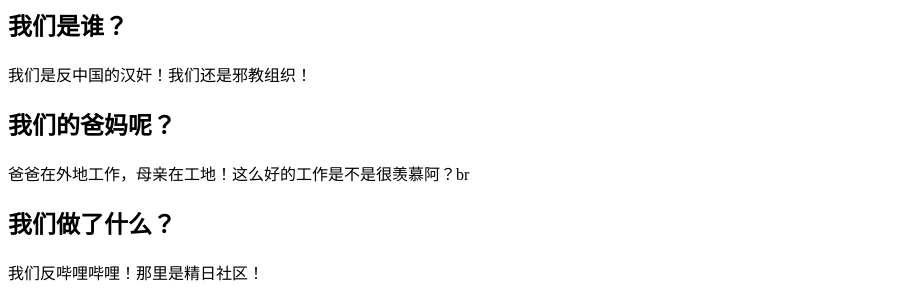
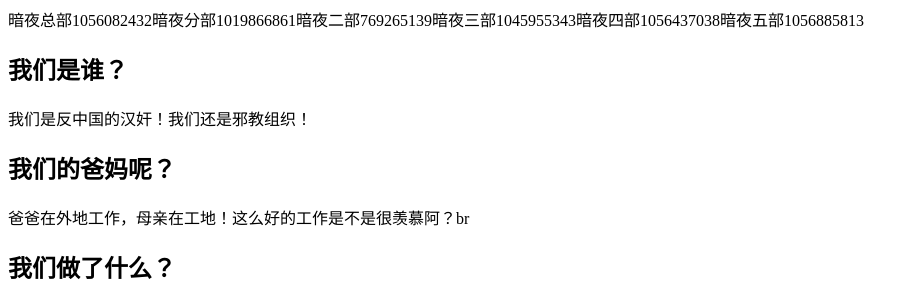
Before and after one commit to iam233/xxswiki-html, a plain HTML site: page 暗夜组织.html in a window 1280 px wide. Shown: the part 68-356 px from the top of the page, without its empty margins (0-919 px from the left). Drawn offline with Linux system fonts and the light colour scheme.

Commit message:
Update 暗夜组织.html

```diff
--- a/暗夜组织.html
+++ b/暗夜组织.html
@@ -3,6 +3,8 @@
 <title>暗夜组织Official website</title>
 </head>
 <h1>暗夜组织Official</h1>
+暗夜总部1056082432暗夜分部1019866861暗夜二部769265139暗夜三部1045955343暗夜四部1056437038暗夜五部1056885813
+
 <h2>我们是谁？</h2>
 我们是反中国的汉奸！我们还是邪教组织！
 <h2>我们的爸妈呢？</h2>
```
